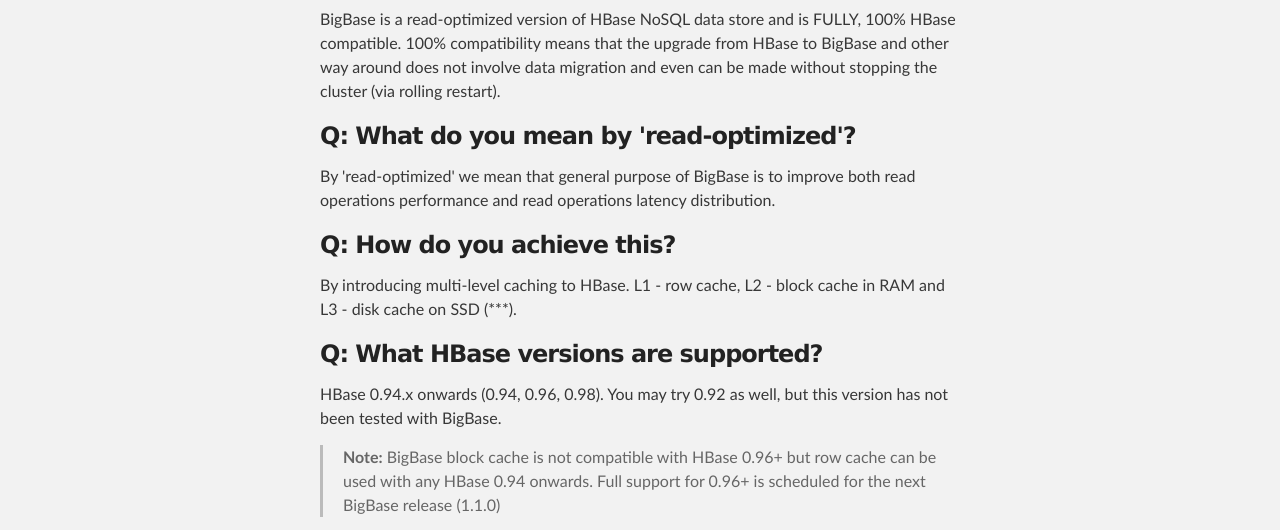
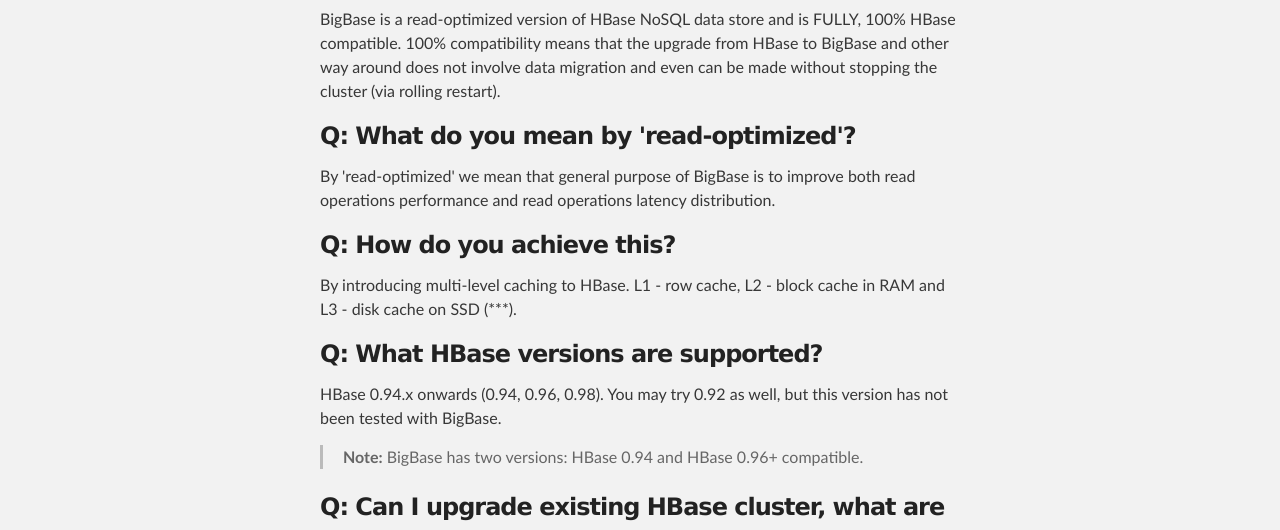
Before and after one commit to VladRodionov/bigbase, a plain HTML site: page index.html in a window 1280 px wide. Shown: the part 399-929 px from the top of the page. Drawn offline with Linux system fonts and the light colour scheme.

```diff
--- a/index.html
+++ b/index.html
@@ -58,8 +58,7 @@ and read operations latency distribution.</p>
 <p>HBase 0.94.x onwards (0.94, 0.96, 0.98). You may try 0.92 as well, but this version has not been tested with BigBase.</p>
 
 <blockquote>
-<p><strong>Note:</strong> BigBase block cache is not compatible with HBase 0.96+ but row cache can be used with any HBase 0.94 onwards.
-Full support for 0.96+ is scheduled for the next BigBase release (1.1.0)</p>
+<p><strong>Note:</strong> BigBase has two versions: HBase 0.94 and HBase 0.96+ compatible.</p>
 </blockquote>
 
 <h3>
```
Also changed, not shown: params.json (+1 -1 lines).
